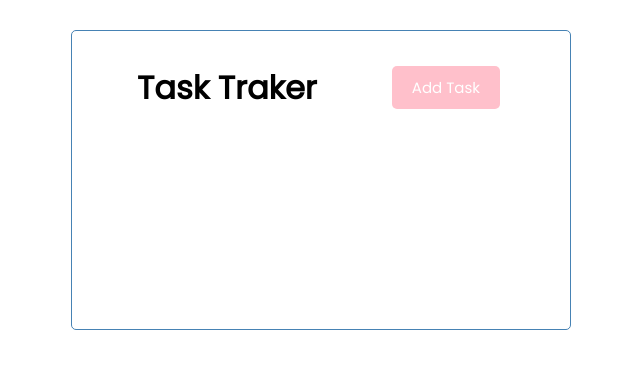
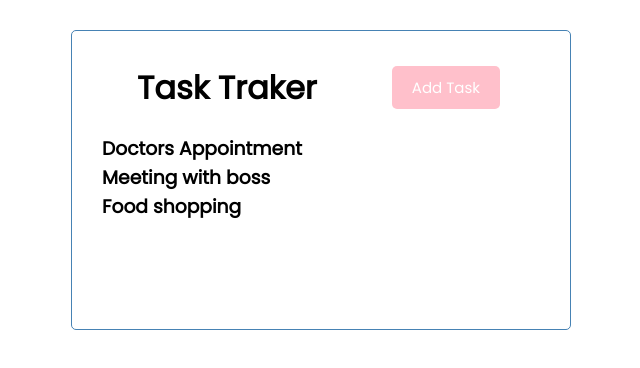
Before and after one commit to freefrogs/Vue_learning, a Vue app in the folder task-traker/: page / in a window 1280 px wide. Shown: the top 368 px of the page, without its empty margins (319-959 px from the left). Built offline with nearby package versions, Linux system fonts and the light colour scheme.

Commit message:
Add Tasks component

```diff
--- a/task-traker/src/App.vue
+++ b/task-traker/src/App.vue
@@ -1,17 +1,47 @@
 <template>
   <div class="container">
     <Header title="Task Traker"/>
+    <Tasks :tasks="tasks" />
   </div>
 </template>
 
 <script>
 import Header from './components/Header'
+import Tasks from './components/Tasks'
 
 export default {
   name: 'App',
   components: {
     Header,
+    Tasks,
   },
+  data() {
+    return {
+      tasks: []
+    }
+  },
+  created() {
+    this.tasks = [
+      {
+      "id": "1",
+      "text": "Doctors Appointment",
+      "day": "March 5th at 2:30pm",
+      "reminder": true
+      },
+      {
+        "id": "2",
+        "text": "Meeting with boss",
+        "day": "March 6th at 1:30pm",
+        "reminder": true
+      },
+      {
+        "id": "3",
+        "text": "Food shopping",
+        "day": "March 7th at 2:00pm",
+        "reminder": false
+      }
+    ]
+  }
 }
 </script>
 
--- /dev/null
+++ b/task-traker/src/components/Tasks.vue
@@ -0,0 +1,14 @@
+<template>
+  <div :key="task.id" v-for="task in tasks">
+    <h3>{{ task.text }}</h3>
+  </div>
+</template>
+
+<script>
+export default {
+  name: 'Tasks',
+  props: {
+    tasks: Array
+  }
+}
+</script>
```
